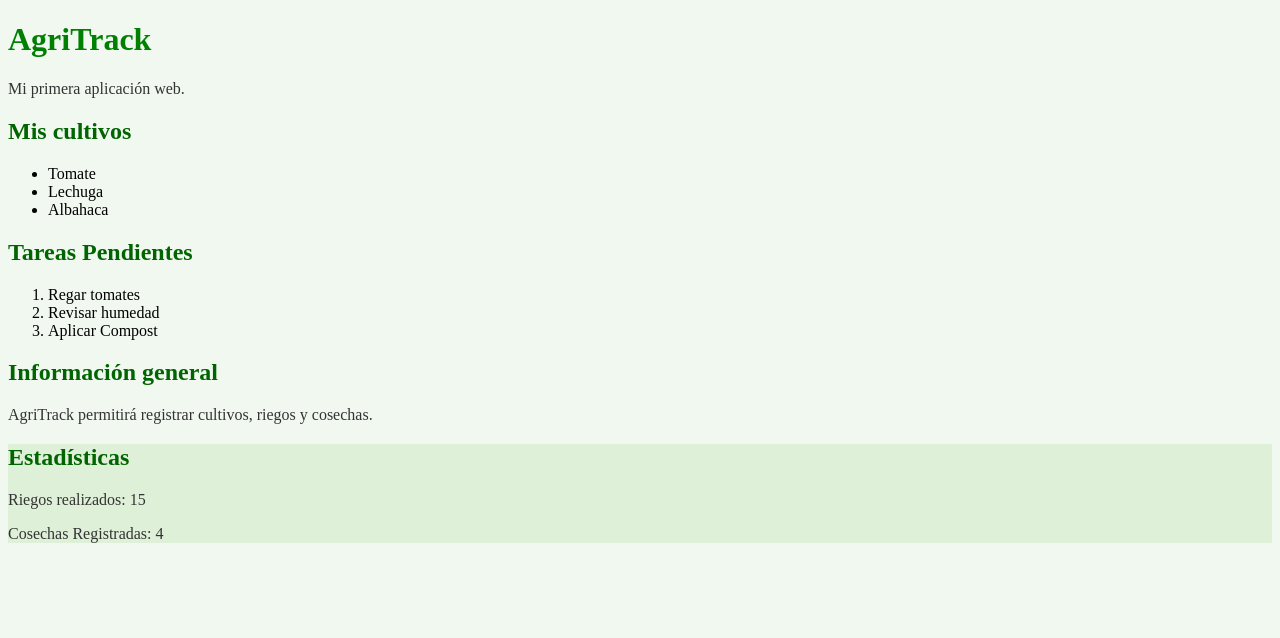
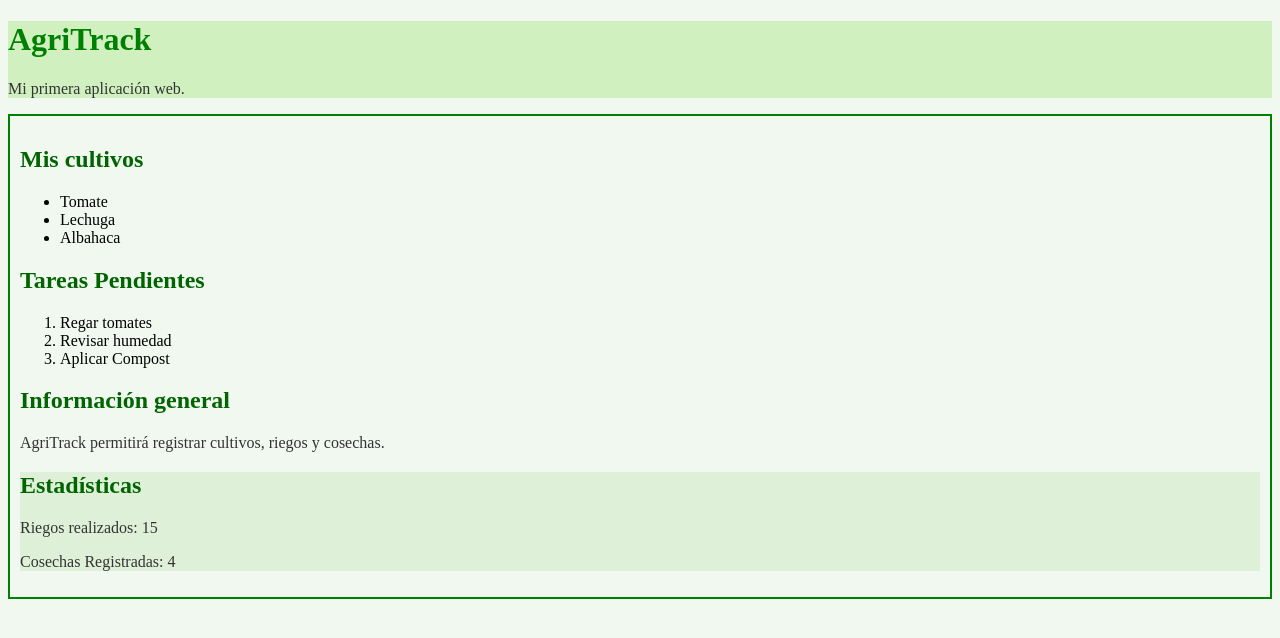
Before and after one commit to 03im84/front-end-classes, a plain HTML site: page index.html in a window 1280 px wide. Drawn offline with Linux system fonts and the light colour scheme.

Commit message:
Adición de nuevas reglas para header y main en styles.css

```diff
--- a/styles.css
+++ b/styles.css
@@ -1,5 +1,14 @@
 body {
 	background-color: #f0f8f0;
+}
+
+header {
+	background-color: #d0f0c0;
+}
+
+main {
+	padding: 10px;
+	border: 2px solid green;
 }
 
 h1 {
@@ -17,3 +26,7 @@ p {
 section{
 	background-color: #dff0d8;
 }
+
+.statistics-title{
+	color: blue;
+}
```
